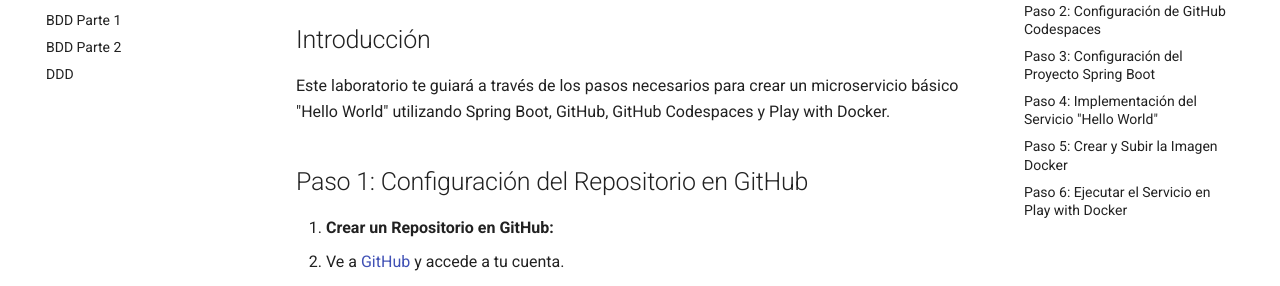
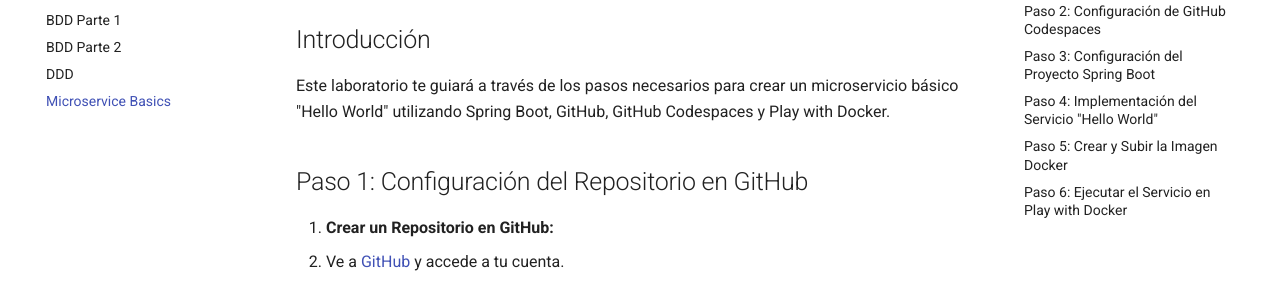
Before and after one commit to ECI-ARCN/Labs, an MkDocs documentation site: the page built from docs/microservice-basics.md, in a window 1280 px wide. Shown: the part 199-485 px from the top of the page. Built offline with MkDocs 1.6.1 and Material for MkDocs 9.7.7, drawn with Linux system fonts in a browser that asks for light colours.

Commit message:
Agrego lab basico de microservicio al menu

```diff
--- a/mkdocs.yml
+++ b/mkdocs.yml
@@ -9,6 +9,7 @@
   - BDD Parte 1: bdd-part1.md
   - BDD Parte 2: bdd-part2.md
   - DDD: ddd.md
+  - Microservice Basics: microservice-basics.md
 
 plugins:
   - search
```
